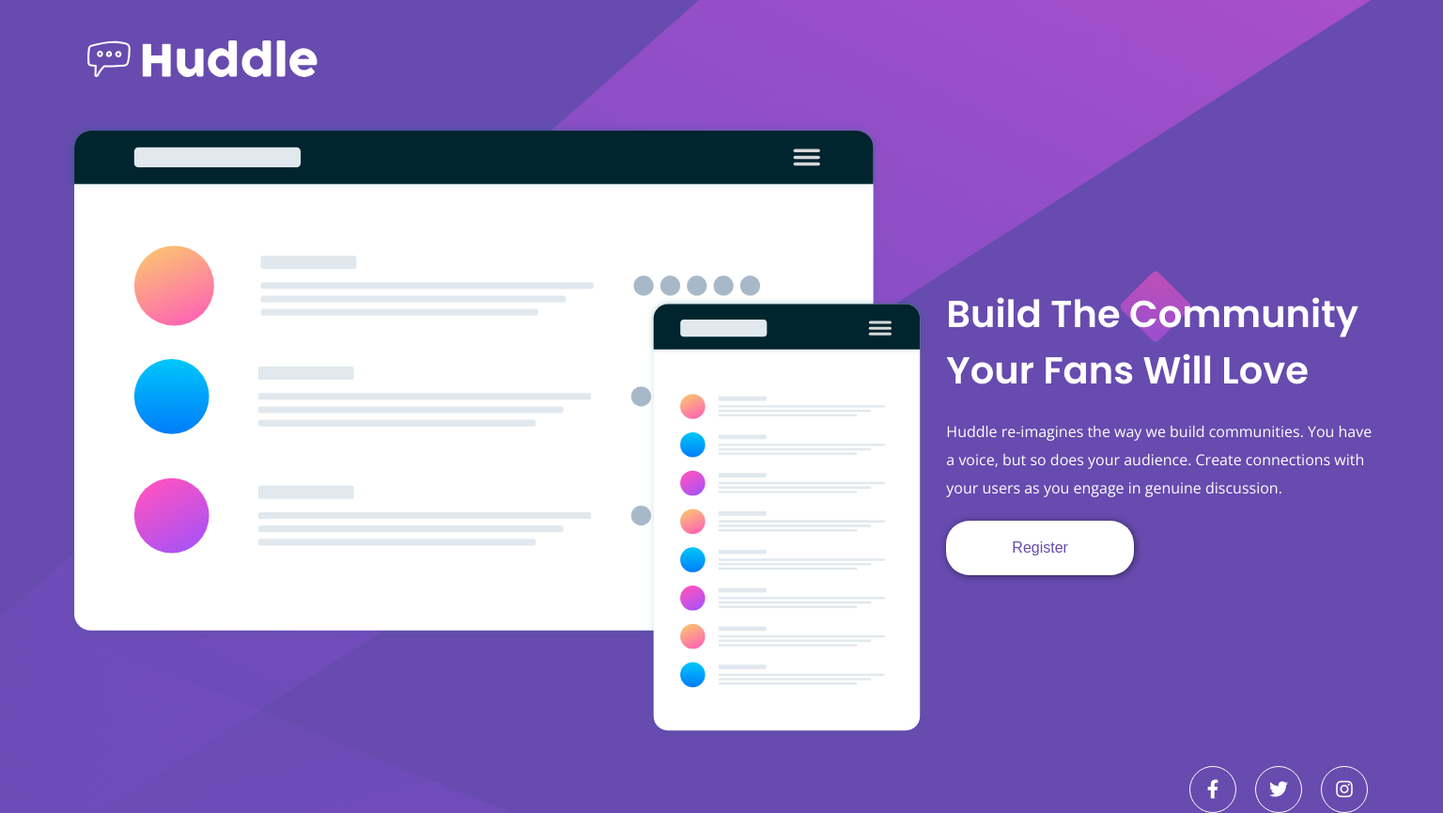
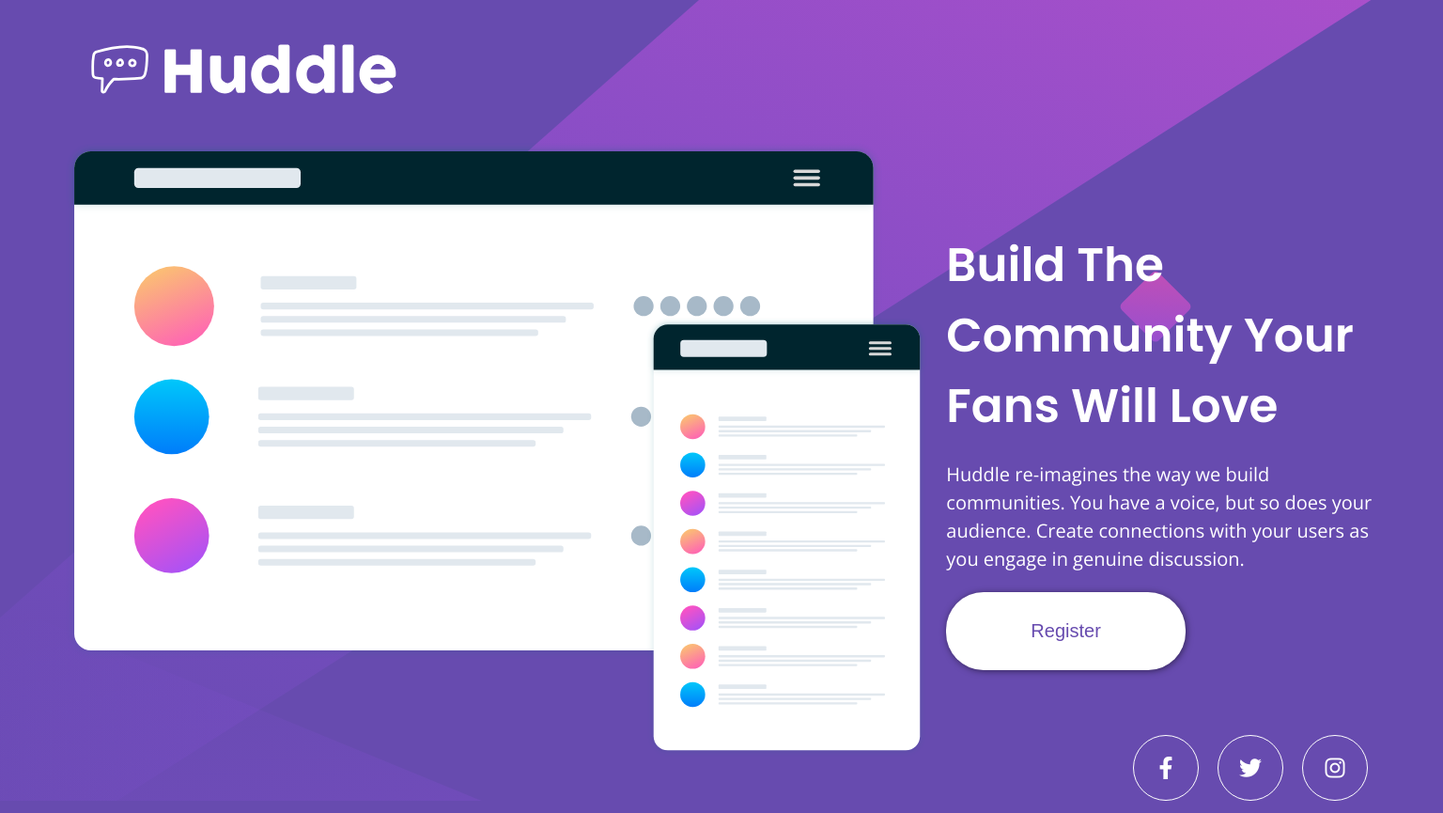
Before and after one commit to MarcosCastr0/huddle-page-quest, a plain HTML site: page index.html in a window 1536 px wide. Shown: the whole page at 94% size. Drawn offline with nearby package versions, Linux system fonts and the light colour scheme.

Commit message:
mudanças no responsive e de div para ul no social

```diff
--- a/index.html
+++ b/index.html
@@ -38,17 +38,24 @@
     </section>
   </main>
   <footer class="rodape">
-    <div class="social">
+    <ul class="social">
+      <li>
         <a href="#">
           <i class="fab fa-facebook-f"></i>
         </a>
+      </li>
+      <li>
         <a href="#">
           <i class="fab fa-twitter"></i>
         </a>
+      </li>
+      <li>
         <a href="#">
           <i class="fab fa-instagram"></i>
         </a>
-    </div>
+      </li>
+    </ul>
   </footer>
 </body>
+
 </html>
--- a/src/css/estilos.css
+++ b/src/css/estilos.css
@@ -27,11 +27,10 @@ body{
 .principal .imagem-mockups{
     display: flex;
     align-items: center;
-    max-width: 100rem;
 }
 
 .principal .imagem-mockups img{
-    width: 100%;
+    max-width: 100%;
 }
 
 .principal .informacao-principal{
@@ -60,7 +59,7 @@ body{
     cursor: pointer;
     display: inline-block;
     padding: 2rem 7rem;
-    border-radius: 2.5rem;
+    border-radius: 4rem;
     background-color: white;
     color: var(--primaria);
     box-shadow: 1px 1px 7px rgba(0, 0, 0,.5);
--- a/src/css/reset.css
+++ b/src/css/reset.css
@@ -12,6 +12,6 @@ a{
     color: black;
 }
 
-img{
-    max-width: 100%;
+ul{
+    list-style: none;
 }
--- a/src/css/responsividade.css
+++ b/src/css/responsividade.css
@@ -1,4 +1,5 @@
 @media(max-width: 688px){
+
     body{
         background: var(--primaria) url(../images/bg-mobile.svg) no-repeat;
         background-size: 150%;
@@ -15,7 +16,7 @@
     }
 
     .principal .imagem-mockups img{
-        max-width: 500px;
+        max-width: 50rem;
     }
 
     .principal .informacao-principal{
@@ -42,12 +43,17 @@
         background-size: 100%;
     }
 
-    .cabecalho{
-        margin: 1.5rem;
+
+    .cabecalho img{
+        width: 100%;
     }
 
     .principal{
         margin: 3.5rem;
+    }
+
+    .principal .imagem-mockups img{
+        max-width: 30rem;
     }
 
     .principal .informacao-principal .titulo-principal{
@@ -69,3 +75,36 @@
         font-size: 1.6rem;
     }
 }
+
+@media(min-width:1500px){
+    .cabecalho img{
+        width: 35rem;
+    }
+
+    .principal{
+        height: 75vh;
+    }
+
+    .principal .imagem-mockups img{
+        width: 125rem;
+    }
+
+    .principal .informacao-principal .titulo-principal{
+        font-size: 5rem;
+    }
+
+    .principal .informacao-principal .texto-principal{
+        font-size: 2rem;
+    }
+
+    .principal .informacao-principal .btn-cta{
+        padding: 3rem 9rem;
+        font-size: 2rem;
+    }
+
+    .rodape .social a{
+        height: 7rem;
+        width: 7rem;
+        font-size: 2.4rem;
+    }
+}
```
Lines whose indentation alone changed are shown as unchanged.
